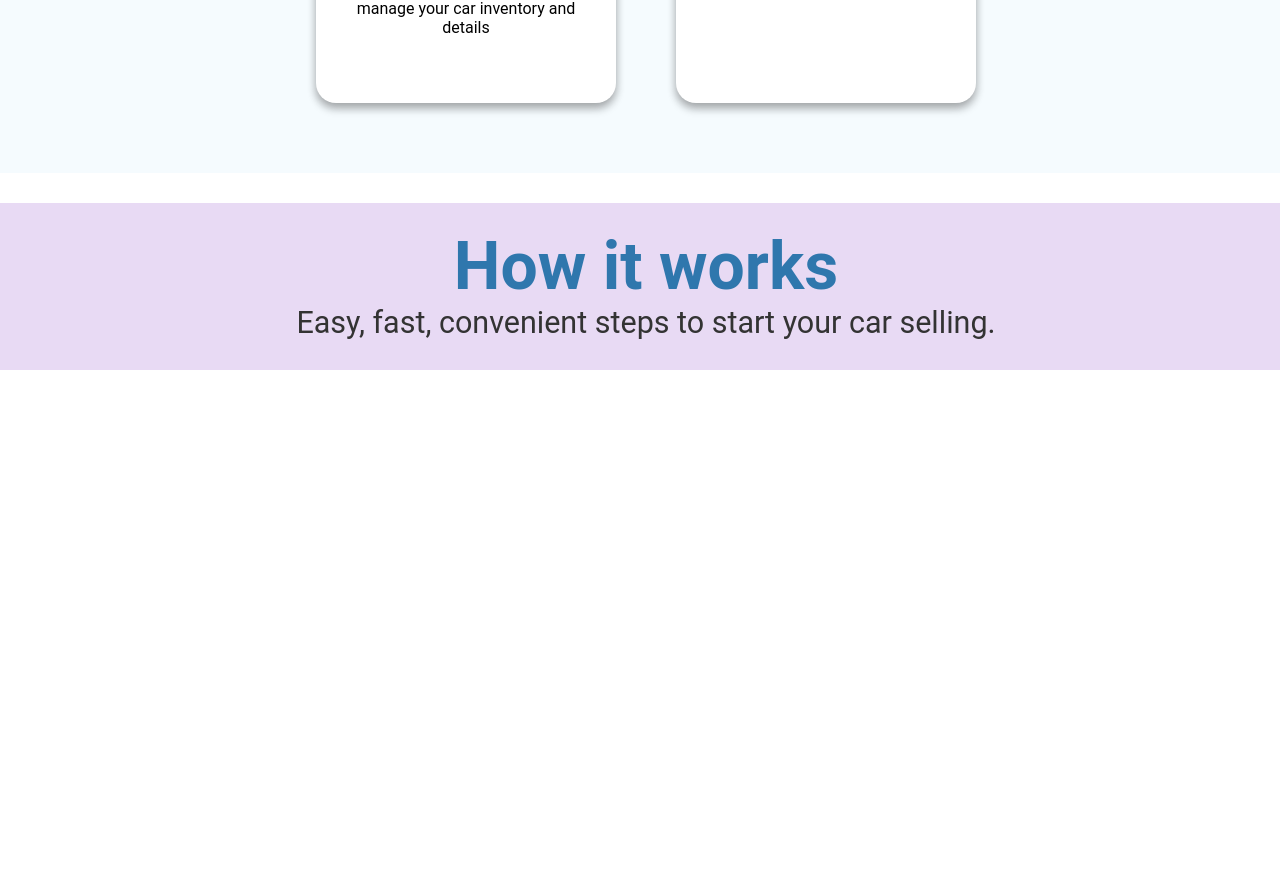
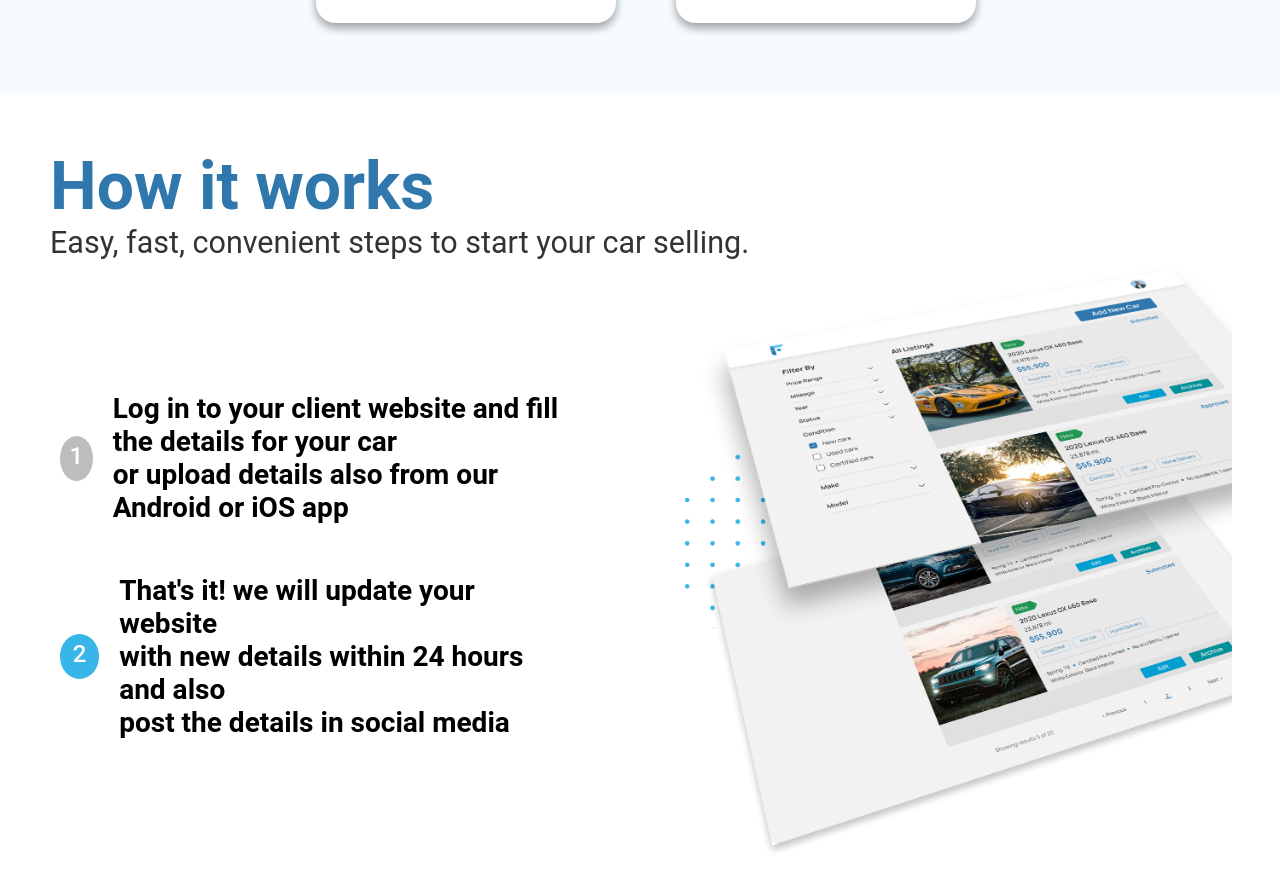
Before and after one commit to islamshaheb/Landing-Page-For-Car-Selling-Company, a React (Create React App) app: page / in a window 1280 px wide. Shown: the part 1381-2270 px from the top of the page. Before the commit the page ends 1751 px from the top, so only its background shows below. Built offline with nearby package versions, Linux system fonts and the light colour scheme.

Commit message:
done everything in first half

```diff
--- a/src/views/components/features&benefits/features&benefits.tsx
+++ b/src/views/components/features&benefits/features&benefits.tsx
@@ -26,7 +26,7 @@ function FeaturesAndBenefits() {
         // background: 'rgba(56, 182, 233,.1)',
       }}
     >
-      <div style={{ textAlign: 'center' }}>
+      <div style={{ textAlign: 'center', marginLeft: 20 }}>
         <p className={styles.title}>Features {'&'} Benefits</p>
         <p
           style={{
--- a/src/views/components/howItWorks/howItWorks.module.css
+++ b/src/views/components/howItWorks/howItWorks.module.css
@@ -2,10 +2,10 @@
 
 .holder {
   display: flex;
-  flex-wrap: wrap;
+  /* flex-wrap: wrap; */
   justify-content: center;
   align-items: center;
-  margin: 40px 20px;
+  margin: 0 40px;
   gap: 20px;
   /* background-color: white; */
   border-radius: 20px;
@@ -19,10 +19,69 @@
   font-weight: 700;
 }
 
+.step {
+  display: flex;
+  flex-direction: column;
+  gap: 50px;
+  justify-content: space-between;
+  /* background-color: red; */
+  width: 45%;
+  align-items: flex-start;
+  height: 100%;
+}
+.eachStep {
+  display: flex;
+  justify-content: center;
+  align-items: center;
+  gap: 20px;
+}
+.stepPara {
+  font-family: Roboto;
+  font-size: 28px;
+  font-style: normal;
+  font-weight: 600;
+  line-height: 33px;
+  letter-spacing: 0em;
+  text-align: left;
+}
+.imgHolder {
+  width: 55%;
+  /* background-color: red; */
+}
+.stepImg {
+  width: 100%;
+  height: 100%;
+  /* background-color: red; */
+  /* height: 100vh; */
+  object-fit: cover;
+}
 @media screen and (max-width: 768px) {
+  .holder {
+    flex-direction: column-reverse;
+    margin: 0 20px 0 10px;
+  }
+  .step,
+  .imgHolder {
+    width: 100%;
+    /* background-color: red; */
+  }
   .title {
     font-size: 38px;
     font-weight: 700;
+  }
+
+  .step {
+    flex-direction: row;
+    /* background: red; */
+    align-items: flex-end;
+  }
+  .eachStep {
+    flex-direction: column-reverse;
+    justify-content: end;
+  }
+  .stepPara {
+    font-size: 20px;
+    font-weight: 600;
   }
 }
 
@@ -31,4 +90,10 @@
     font-size: 30px;
     font-weight: 700;
   }
+  .stepPara {
+    font-size: 14px;
+    font-style: normal;
+    font-weight: 600;
+    line-height: 20px;
+  }
 }
--- a/src/views/components/howItWorks/howItWorks.tsx
+++ b/src/views/components/howItWorks/howItWorks.tsx
@@ -1,30 +1,41 @@
 /** @format */
 
-import React from 'react';
-import logo from 'assets/logo.svg';
+import { useEffect, useState } from 'react';
+import step1 from 'assets/image for step 1.png';
+import step2 from 'assets/image for step 2.png';
 
 import styles from './howItWorks.module.css';
 import useWindowDimensions from 'views/components/useWindowDimensions/useWindowDimensions';
 
 function HowItWorks() {
   const { Width } = useWindowDimensions();
-
+  const [currentIndex, setCurrentIndex] = useState<number>(0);
+  const [stopLoop, setStopLoop] = useState<boolean>(false);
+  useEffect(() => {
+    if (!stopLoop) {
+      //console.log(dot.length, waitingForData);
+      setTimeout(() => {
+        setCurrentIndex(1 - currentIndex);
+      }, 3000);
+    }
+  }, [currentIndex, stopLoop]);
   return (
     <div
       style={{
         marginTop: 30,
+        marginBottom: 30,
         padding:
           Width >= 550 && Width <= 768
             ? '25px 30px 30px 0'
             : Width > 768
             ? '25px 8px 30px 20px'
             : '15px 8px 30px 20px',
-        background: 'rgba(210, 182, 233,50%)',
+        // background: 'rgba(210, 182, 233,50%)',
         // background: 'rgba(56, 182, 233,.1)',
       }}
       className={styles.main}
     >
-      <div style={{ textAlign: 'center' }}>
+      <div style={{ marginLeft: 30 }}>
         <p className={styles.title}>How it works</p>
         <p
           style={{
@@ -36,6 +47,162 @@ function HowItWorks() {
           Easy, fast, convenient steps to start your car selling.
         </p>
       </div>
+
+      <div className={styles.holder}>
+        <div style={{ display: Width >= 769 ? 'flex' : 'none' }} className={styles.step}>
+          <div className={styles.eachStep}>
+            <div
+              style={{
+                textAlign: 'center',
+                height: 45,
+                width: 45,
+                borderRadius: '50%',
+                background: currentIndex === 0 ? '#38B6E9' : '#BDBDBD',
+                cursor: 'pointer',
+              }}
+              onClick={() => {
+                setCurrentIndex(0);
+                setStopLoop(true);
+              }}
+            >
+              <p
+                style={{
+                  color: 'white',
+                  fontSize: 24,
+                  fontWeight: 500,
+                  paddingTop: 6,
+                }}
+              >
+                1
+              </p>
+            </div>
+            <div className={styles.stepPara}>
+              Log in to your client website and fill <br /> the details for your car
+              <br /> or upload details also from our Android or iOS app
+            </div>
+          </div>
+
+          <div className={styles.eachStep}>
+            <div
+              style={{
+                textAlign: 'center',
+                height: 45,
+                width: 45,
+                borderRadius: '50%',
+                background: currentIndex === 1 ? '#38B6E9' : '#BDBDBD',
+                cursor: 'pointer',
+              }}
+              onClick={() => {
+                setCurrentIndex(1);
+                setStopLoop(true);
+              }}
+            >
+              <p
+                style={{
+                  color: 'white',
+                  fontSize: 24,
+                  fontWeight: 500,
+                  paddingTop: 6,
+                }}
+              >
+                2
+              </p>
+            </div>
+
+            <div className={styles.stepPara}>
+              That's it! we will update your website <br /> with new details within 24 hours and
+              also <br /> post the details in social media
+            </div>
+          </div>
+        </div>
+        <div
+          style={{ display: Width < 769 ? 'block' : 'none', textAlign: 'center' }}
+          className={styles.step2}
+        >
+          <div
+            className={styles.stepPara}
+            style={{ display: currentIndex === 0 ? 'block' : 'none', textAlign: 'center' }}
+          >
+            Log in to your client website and fill the details for your car
+            <br /> or upload details also from our Android or iOS app
+          </div>
+          <div
+            className={styles.stepPara}
+            style={{ display: currentIndex === 1 ? 'block' : 'none', textAlign: 'center' }}
+          >
+            That's it! we will update your website with new details within 24 hours and also post
+            the details in social media
+          </div>
+          <div
+            style={{
+              display: 'flex',
+              justifyContent: 'center',
+              alignItems: 'center',
+              gap: 20,
+              marginTop: 20,
+            }}
+          >
+            <div
+              style={{
+                textAlign: 'center',
+                height: 45,
+                width: 45,
+                borderRadius: '50%',
+                background: currentIndex === 0 ? '#38B6E9' : '#BDBDBD',
+                cursor: 'pointer',
+              }}
+              onClick={() => {
+                setCurrentIndex(0);
+                setStopLoop(true);
+              }}
+            >
+              <p
+                style={{
+                  color: 'white',
+                  fontSize: 24,
+                  fontWeight: 500,
+                  paddingTop: 6,
+                }}
+              >
+                1
+              </p>
+            </div>{' '}
+            <div
+              style={{
+                textAlign: 'center',
+                height: 45,
+                width: 45,
+                borderRadius: '50%',
+                background: currentIndex === 1 ? '#38B6E9' : '#BDBDBD',
+                cursor: 'pointer',
+              }}
+              onClick={() => {
+                setCurrentIndex(1);
+                setStopLoop(true);
+              }}
+            >
+              <p
+                style={{
+                  color: 'white',
+                  fontSize: 24,
+                  fontWeight: 500,
+                  paddingTop: 6,
+                }}
+              >
+                2
+              </p>
+            </div>
+          </div>
+        </div>
+        <div></div>
+        <div className={styles.imgHolder}>
+          <img
+            src={currentIndex === 0 ? step1 : step2}
+            className={styles.stepImg}
+            alt='loading..'
+          />
+        </div>
+      </div>
     </div>
   );
 }
--- a/src/views/components/singleFeature/singlefeatures&benefits.module.css
+++ b/src/views/components/singleFeature/singlefeatures&benefits.module.css
@@ -4,7 +4,8 @@
   margin: auto 20px;
   background-color: #ffffff;
   border-radius: 20px;
-  height: 290px;
+  height: 250px;
+  /* padding: 1rem; */
   width: 300px;
   box-shadow: 0 4px 8px 0 rgba(0, 0, 0, 0.2), 0 6px 10px 0 rgba(0, 0, 0, 0.19);
   /* height: 60vh; */
@@ -12,10 +13,11 @@
 .inneritems {
   display: flex;
   flex-direction: column;
-  /* justify-content: start; */
+  justify-content: flex-end;
   gap: 10px;
   align-items: center;
   padding: 1rem;
+  /* background-color: red; */
 }
 .title {
   font-size: 66px;
--- a/tsconfig.json
+++ b/tsconfig.json
@@ -1,7 +1,7 @@
 {
   "compilerOptions": {
-    "target": "es5",
-    "lib": ["dom", "dom.iterable", "esnext"],
+    "target": "es6",
+    "lib": ["es5", "es6", "dom", "dom.iterable", "esnext"],
     "allowJs": true,
     "skipLibCheck": true,
     "esModuleInterop": true,
```
